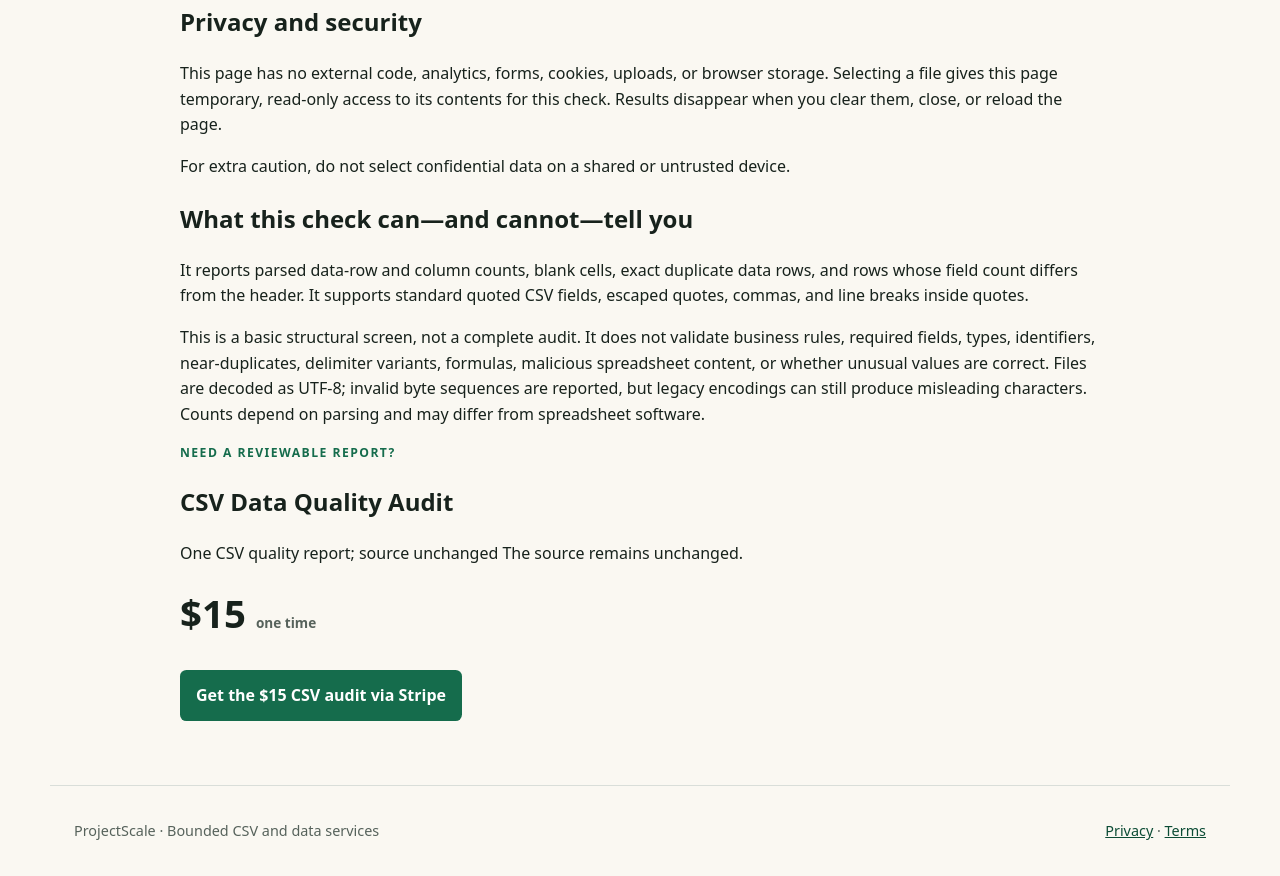
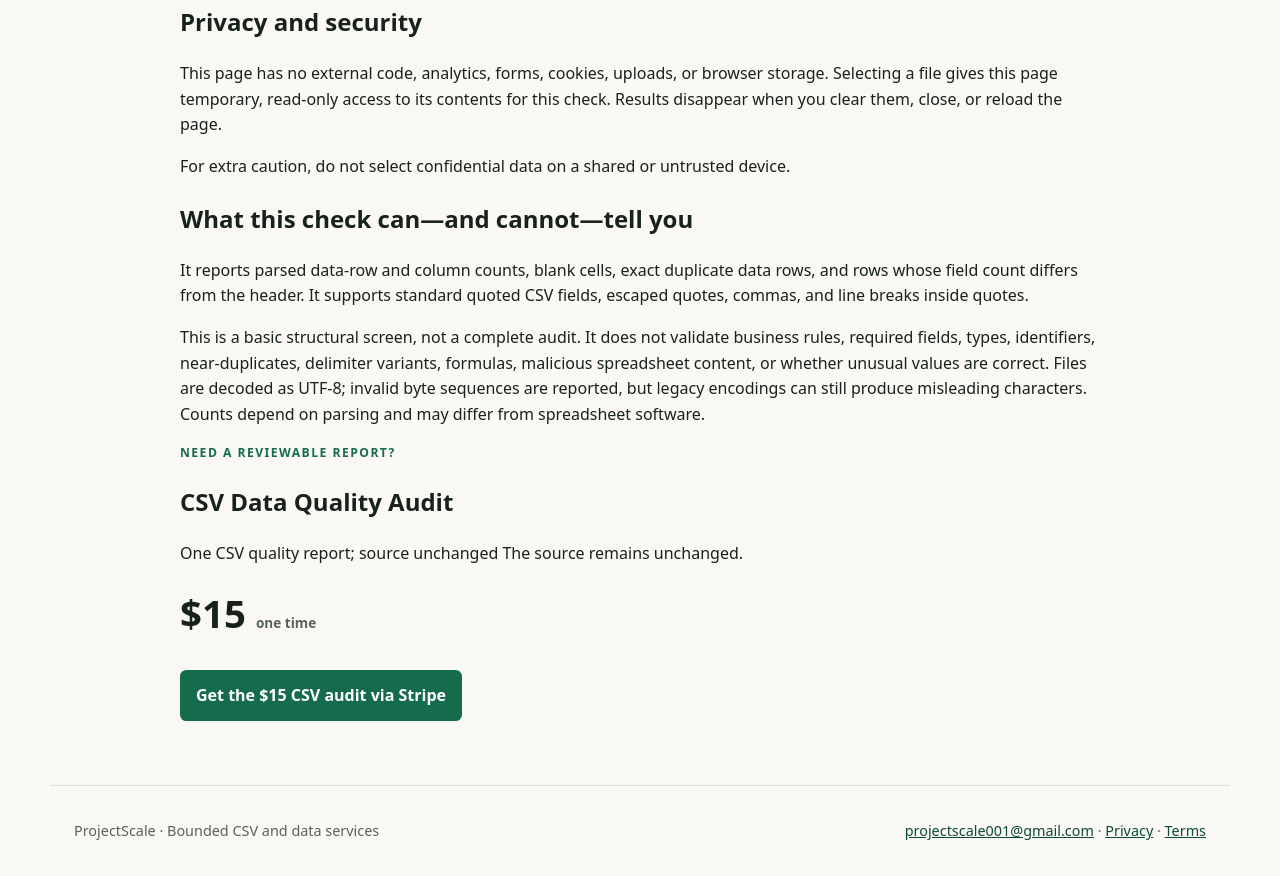
Before and after one commit to NestWellInc/PostHogScale, a plain HTML site: page csv-quick-check.html in a window 1280 px wide. Shown: the part 490-1366 px from the top of the page. Drawn offline with Linux system fonts and the light colour scheme.

Commit message:
Use canonical ProjectScale contact on csv-quick-check.html

```diff
--- a/csv-quick-check.html
+++ b/csv-quick-check.html
@@ -13,4 +13,4 @@
 <section id="results" hidden tabindex="-1" aria-labelledby="results-title"><h2 id="results-title">Quick-check results</h2><div id="summary" class="trust-grid"></div><h3>Findings</h3><ul id="findings"></ul></section>
 <section><h2>Privacy and security</h2><p>This page has no external code, analytics, forms, cookies, uploads, or browser storage. Selecting a file gives this page temporary, read-only access to its contents for this check. Results disappear when you clear them, close, or reload the page.</p><p>For extra caution, do not select confidential data on a shared or untrusted device.</p></section>
 <section id="limits-note"><h2>What this check can—and cannot—tell you</h2><p>It reports parsed data-row and column counts, blank cells, exact duplicate data rows, and rows whose field count differs from the header. It supports standard quoted CSV fields, escaped quotes, commas, and line breaks inside quotes.</p><p>This is a basic structural screen, not a complete audit. It does not validate business rules, required fields, types, identifiers, near-duplicates, delimiter variants, formulas, malicious spreadsheet content, or whether unusual values are correct. Files are decoded as UTF-8; invalid byte sequences are reported, but legacy encodings can still produce misleading characters. Counts depend on parsing and may differ from spreadsheet software.</p></section>
-<section class="service-callout"><p class="eyebrow">Need a reviewable report?</p><h2>CSV Data Quality Audit</h2><p>One CSV quality report; source unchanged The source remains unchanged.</p><p class="price">$15 <small>one time</small></p><a class="button" href="https://book.stripe.com/14A14g2cb9he5kR7ua87K0g">Get the $15 CSV audit via Stripe</a></section></section><script src="csv_quick_check.js" defer></script></main><footer><p>ProjectScale · Bounded CSV and data services</p><p><a href="privacy.html">Privacy</a> · <a href="terms.html">Terms</a></p></footer></body></html>
+<section class="service-callout"><p class="eyebrow">Need a reviewable report?</p><h2>CSV Data Quality Audit</h2><p>One CSV quality report; source unchanged The source remains unchanged.</p><p class="price">$15 <small>one time</small></p><a class="button" href="https://book.stripe.com/14A14g2cb9he5kR7ua87K0g">Get the $15 CSV audit via Stripe</a></section></section><script src="csv_quick_check.js" defer></script></main><footer><p>ProjectScale · Bounded CSV and data services</p><p><a href="mailto:projectscale001@gmail.com">projectscale001@gmail.com</a> · <a href="privacy.html">Privacy</a> · <a href="terms.html">Terms</a></p></footer></body></html>
```
